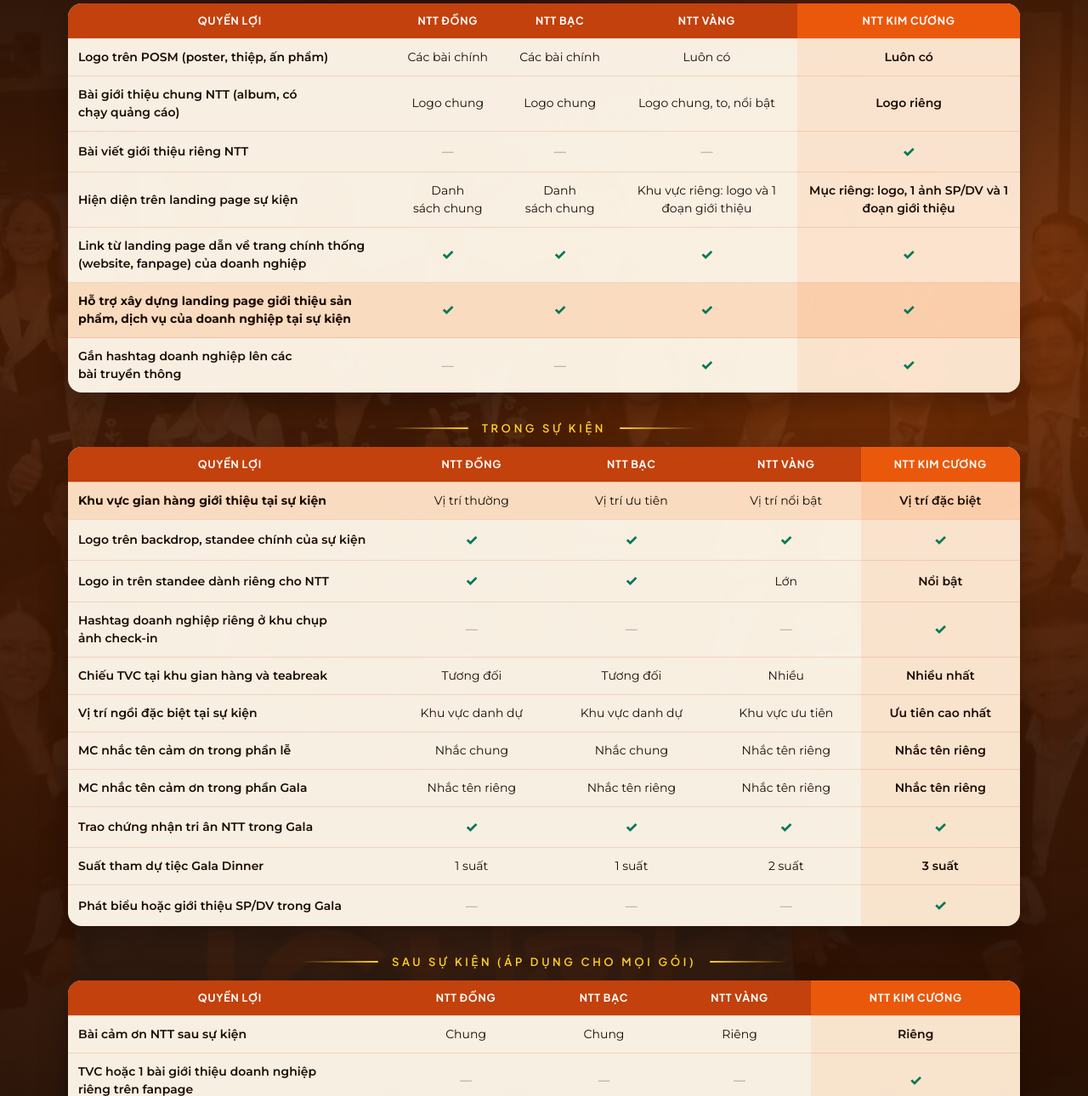
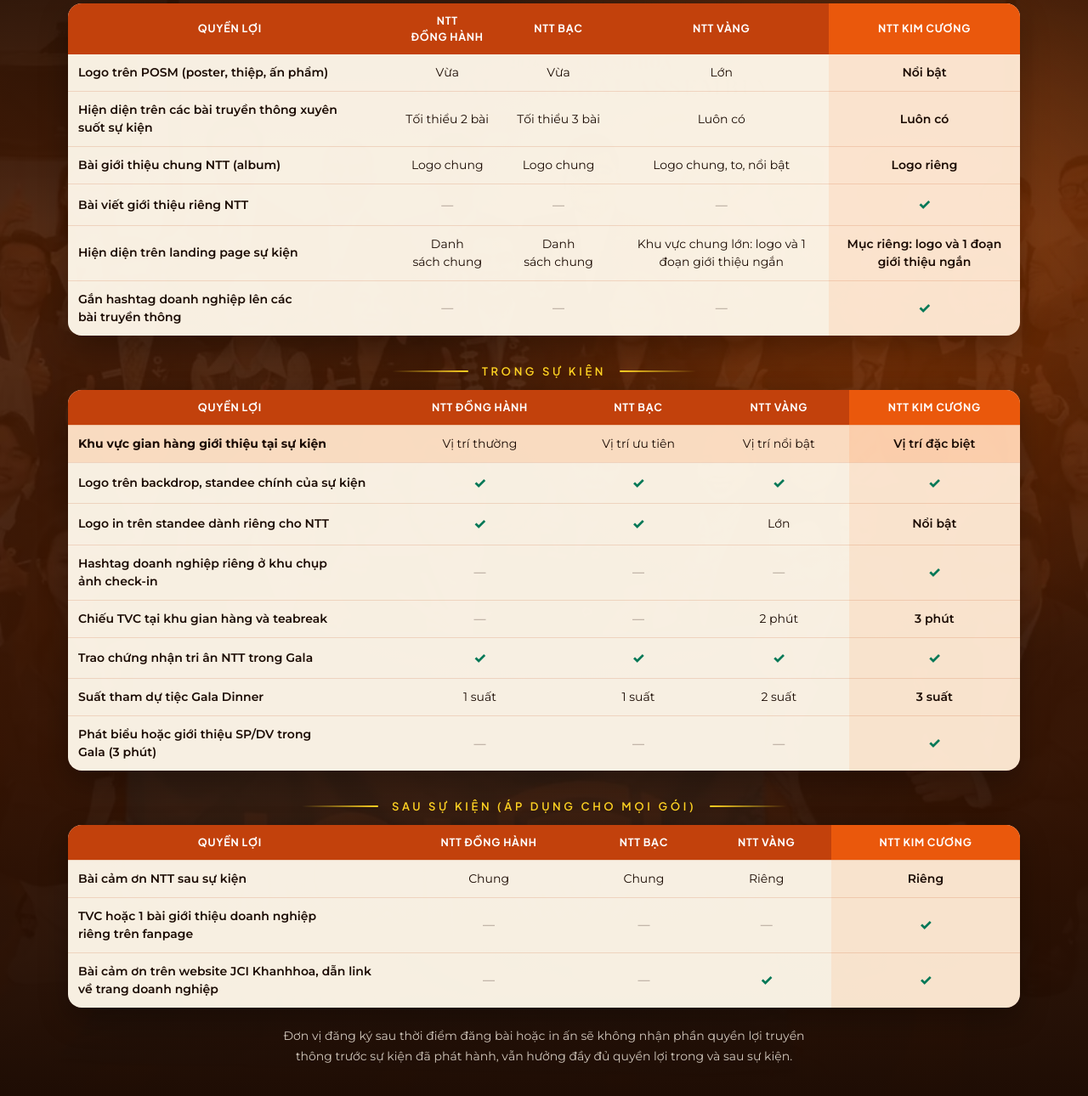
Before and after one commit to BinOokami/ickhanhhoa2027, a plain HTML site: page nha-tai-tro/index.html in a window 1280 px wide. Shown: the part 1137-2427 px from the top of the page at 85% size. Drawn offline with Linux system fonts and the light colour scheme.

Commit message:
NTT: cập nhật quyền lợi theo bảng mới, đổi tên gói NTT Đồng hành, bỏ mục xây dựng landing page
Co-Authored-By: Claude Sonnet 5.5 <noreply@anthropic.com>

```diff
--- a/css/ntt.css
+++ b/css/ntt.css
@@ -113,3 +113,6 @@ html{scroll-behavior:smooth}
 .qt-table tr:first-child th:nth-child(5){background:#ea580c}
 .qt-table td:nth-child(5){background:rgba(254,99,1,.09);font-weight:600}
 .qt-table tr.hl td:nth-child(5){background:rgba(254,99,1,.24)}
+
+/* tên gói dài (Đồng hành) giữ một dòng trên màn hình hẹp */
+@media (max-width:520px){.gcard__n{font-size:11.5px;letter-spacing:.06em;white-space:nowrap}.gcard__n span{padding:6px 10px}}
--- a/data/goi-ntt.json
+++ b/data/goi-ntt.json
@@ -1,9 +1,9 @@
 {
- "_ghi_chu": "Dữ liệu trang /nha-tai-tro/. goi = 4 thẻ gói. nhom = bảng quyền lợi, mỗi dòng: [tên quyền lợi, Đồng, Bạc, Vàng, Kim Cương]. Giá chữ số là triệu đồng.",
+ "_ghi_chu": "Dữ liệu trang /nha-tai-tro/. goi = 4 thẻ gói. nhom = bảng quyền lợi, mỗi dòng: [tên quyền lợi, Đồng hành, Bạc, Vàng, Kim Cương]. Giá chữ số là triệu đồng.",
  "goi": [
   {
    "key": "dong",
-   "ten": "NTT Đồng",
+   "ten": "NTT Đồng hành",
    "gia": "1,5",
    "gala": "1 suất Gala",
    "ghi": ""
@@ -38,13 +38,20 @@
    "dong": [
     [
      "Logo trên POSM (poster, thiệp, ấn phẩm)",
-     "Các bài chính",
-     "Các bài chính",
+     "Vừa",
+     "Vừa",
+     "Lớn",
+     "Nổi bật"
+    ],
+    [
+     "Hiện diện trên các bài truyền thông xuyên suốt sự kiện",
+     "Tối thiểu 2 bài",
+     "Tối thiểu 3 bài",
      "Luôn có",
      "Luôn có"
     ],
     [
-     "Bài giới thiệu chung NTT (album, có chạy quảng cáo)",
+     "Bài giới thiệu chung NTT (album)",
      "Logo chung",
      "Logo chung",
      "Logo chung, to, nổi bật",
@@ -61,28 +68,14 @@
      "Hiện diện trên landing page sự kiện",
      "Danh sách chung",
      "Danh sách chung",
-     "Khu vực riêng: logo và 1 đoạn giới thiệu",
-     "Mục riêng: logo, 1 ảnh SP/DV và 1 đoạn giới thiệu"
-    ],
-    [
-     "Link từ landing page dẫn về trang chính thống (website, fanpage) của doanh nghiệp",
-     "Có",
-     "Có",
-     "Có",
-     "Có"
-    ],
-    [
-     "Hỗ trợ xây dựng landing page giới thiệu sản phẩm, dịch vụ của doanh nghiệp tại sự kiện",
-     "Có",
-     "Có",
-     "Có",
-     "Có"
+     "Khu vực chung lớn: logo và 1 đoạn giới thiệu ngắn",
+     "Mục riêng: logo và 1 đoạn giới thiệu ngắn"
     ],
     [
      "Gắn hashtag doanh nghiệp lên các bài truyền thông",
      "Không",
      "Không",
-     "Có",
+     "Không",
      "Có"
     ]
    ]
@@ -120,31 +113,10 @@
     ],
     [
      "Chiếu TVC tại khu gian hàng và teabreak",
-     "Tương đối",
-     "Tương đối",
-     "Nhiều",
-     "Nhiều nhất"
-    ],
-    [
-     "Vị trí ngồi đặc biệt tại sự kiện",
-     "Khu vực danh dự",
-     "Khu vực danh dự",
-     "Khu vực ưu tiên",
-     "Ưu tiên cao nhất"
-    ],
-    [
-     "MC nhắc tên cảm ơn trong phần lễ",
-     "Nhắc chung",
-     "Nhắc chung",
-     "Nhắc tên riêng",
-     "Nhắc tên riêng"
-    ],
-    [
-     "MC nhắc tên cảm ơn trong phần Gala",
-     "Nhắc tên riêng",
-     "Nhắc tên riêng",
-     "Nhắc tên riêng",
-     "Nhắc tên riêng"
+     "Không",
+     "Không",
+     "2 phút",
+     "3 phút"
     ],
     [
      "Trao chứng nhận tri ân NTT trong Gala",
@@ -161,7 +133,7 @@
      "3 suất"
     ],
     [
-     "Phát biểu hoặc giới thiệu SP/DV trong Gala",
+     "Phát biểu hoặc giới thiệu SP/DV trong Gala (3 phút)",
      "Không",
      "Không",
      "Không",
@@ -257,7 +229,7 @@
   ],
   [
    "Đồng hành tại sự kiện 26/12",
-   "Gian hàng, TVC, MC nhắc tên, chứng nhận tri ân. Sau sự kiện nhận bài cảm ơn."
+   "Gian hàng, quyền lợi theo gói, chứng nhận tri ân. Sau sự kiện nhận bài cảm ơn."
   ]
  ],
  "luuy": "Đơn vị đăng ký sau thời điểm đăng bài hoặc in ấn sẽ không nhận phần quyền lợi truyền thông trước sự kiện đã phát hành, vẫn hưởng đầy đủ quyền lợi trong và sau sự kiện."
--- a/khung-hinh/index.html
+++ b/khung-hinh/index.html
@@ -13,7 +13,7 @@
 <link rel="icon" type="image/png" sizes="192x192" href="/assets/favicon-192.png">
 <link rel="apple-touch-icon" href="/assets/apple-touch-icon.png">
 <link rel="stylesheet" href="/css/site.css">
-<link rel="stylesheet" href="/css/ntt.css?v=6">
+<link rel="stylesheet" href="/css/ntt.css?v=7">
 <link rel="stylesheet" href="/css/khung.css?v=2">
 </head>
 <body class="page-ntt page-khung">
--- a/nha-tai-tro/index.html
+++ b/nha-tai-tro/index.html
@@ -24,7 +24,7 @@
 <link rel="icon" type="image/png" sizes="192x192" href="/assets/favicon-192.png">
 <link rel="apple-touch-icon" href="/assets/apple-touch-icon.png">
 <link rel="stylesheet" href="/css/site.css">
-<link rel="stylesheet" href="/css/ntt.css?v=6">
+<link rel="stylesheet" href="/css/ntt.css?v=7">
 </head>
 <body class="page-ntt">
 <div id="site-nav"></div>
```
